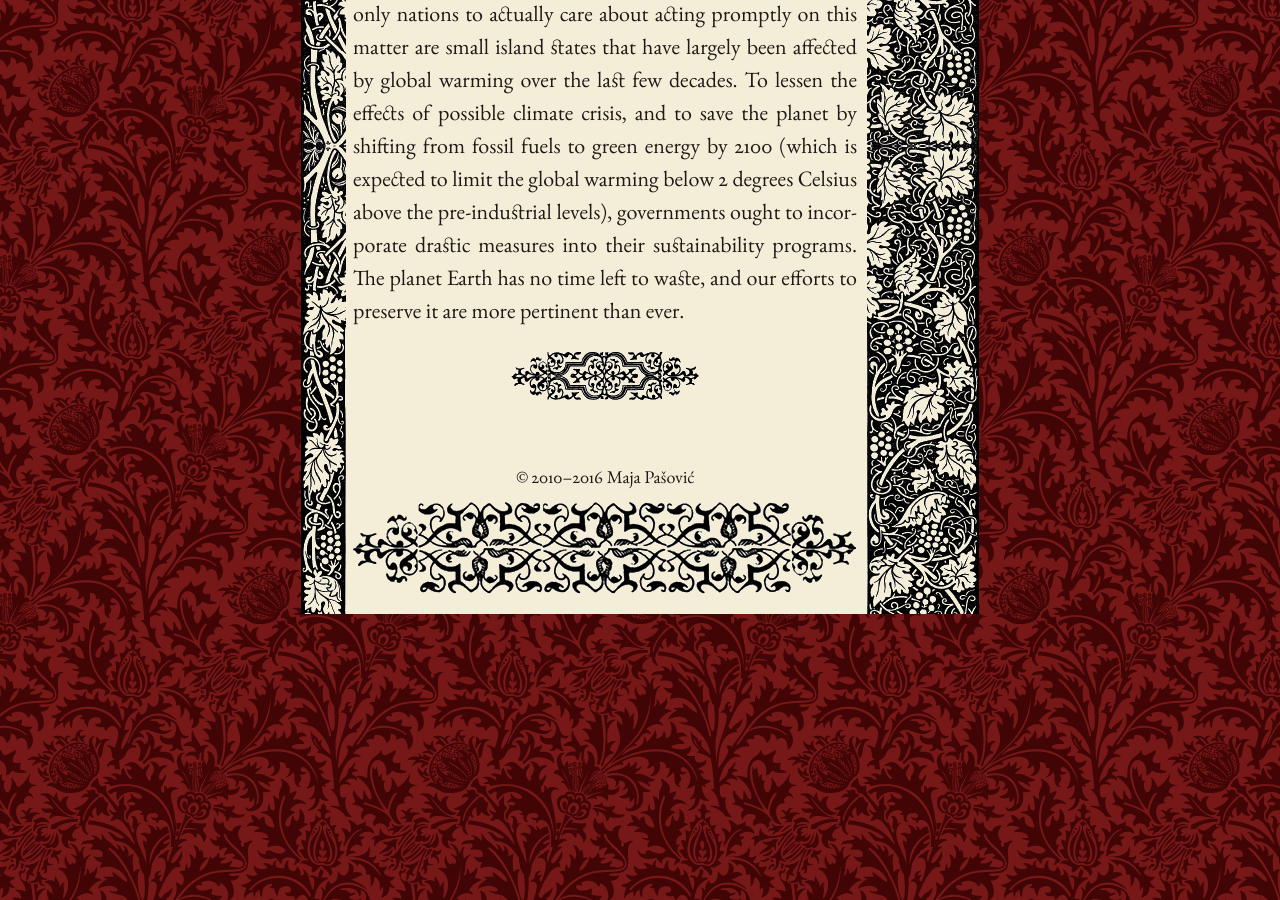
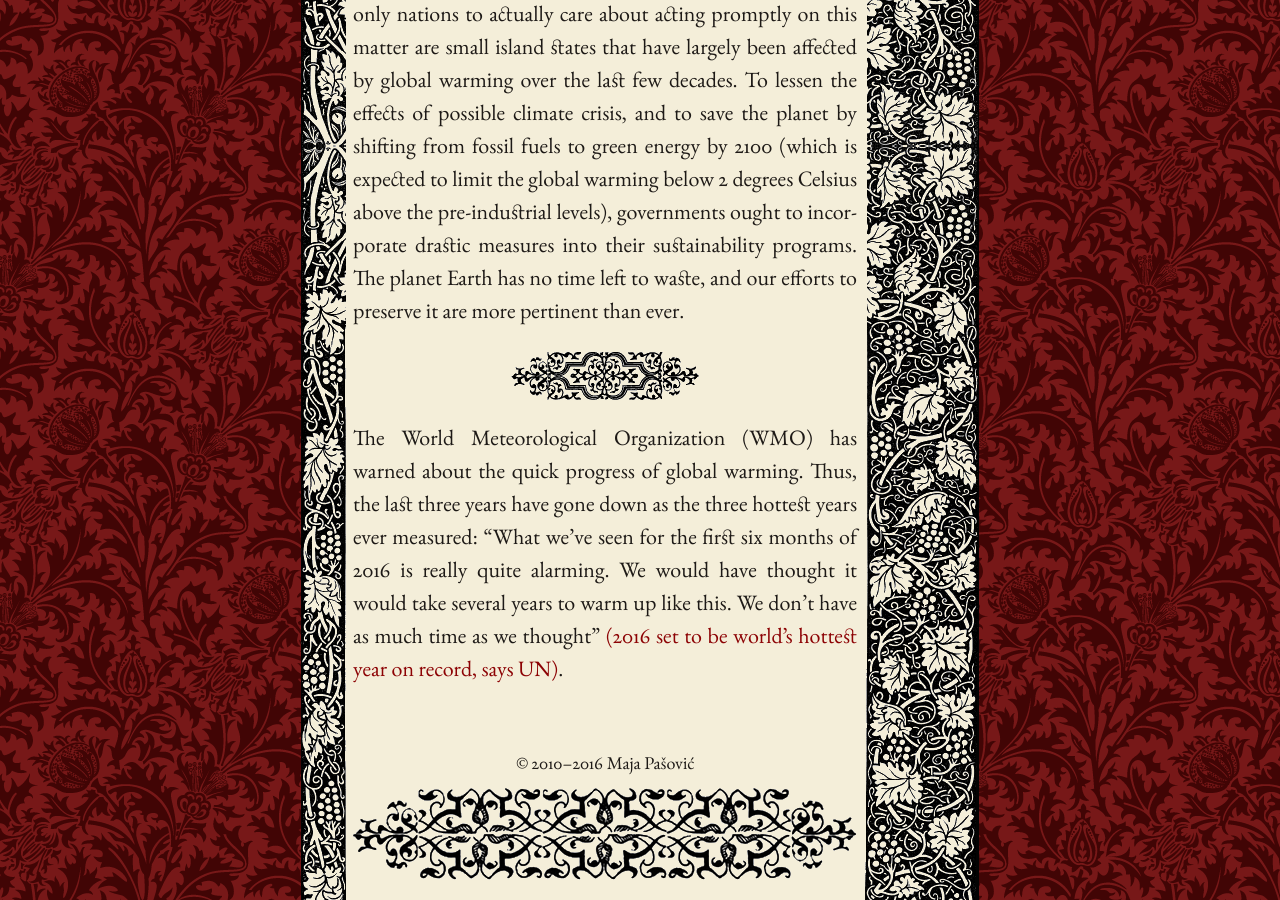
Before and after one commit to mpasovic/majapasovic.org, a Jekyll site: the page built from _posts/2016-08-29--baked-new-world-how-determined-are-we-to-survive-the-climate-crisis.md, in a window 1280 px wide and 900 px high, scrolled down 2815 px. Built offline with Jekyll 4.4.1, drawn with Linux system fonts in a browser that asks for light colours; nearby versions of some CDN libraries.

Commit message:
Updated 2016-08-29--baked-new-world-how-determined-are-we-to-survive-the-climate-crisis.md

```diff
--- a/_posts/2016-08-29--baked-new-world-how-determined-are-we-to-survive-the-climate-crisis.md
+++ b/_posts/2016-08-29--baked-new-world-how-determined-are-we-to-survive-the-climate-crisis.md
@@ -15,3 +15,4 @@
 Sounds ambitious, right? What are the odds that the targets set by certain countries can be realized in due time? Can the preservation of environment and the elimination of poverty and hunger become the things that will actually unify world governments and their leaders? In other words, is the general human population willing to put aside their differences, as well as the possible sources of antagonism, in order to provide a healthy and sustainable environment for posterity? Even though it has been almost a year now since the Paris climate change agreement, many of the world's nations that had pledged to ratify the Agreement and pass it into their laws have not done so yet. So far, it seems that the only nations to actually care about acting promptly on this matter are small island states that have largely been affected by global warming over the last few decades. To lessen the effects of possible climate crisis, and to save the planet by shifting from fossil fuels to green energy by 2100 (which is expected to limit the global warming below 2 degrees Celsius above the pre-industrial levels), governments ought to incorporate drastic measures into their sustainability programs. The planet Earth has no time left to waste, and our efforts to preserve it are more pertinent than ever.
 
 *****
+The World Meteorological Organization (WMO) has warned about the quick progress of global warming. Thus, the last three years have gone down as the three hottest years ever measured: "What we’ve seen for the first six months of 2016 is really quite alarming. We would have thought it would take several years to warm up like this. We don’t have as much time as we thought" [(2016 set to be world's hottest year on record, says UN)](https://www.theguardian.com/environment/2016/jul/21/2016-worlds-hottest-year-on-record-un-wmo).
```
